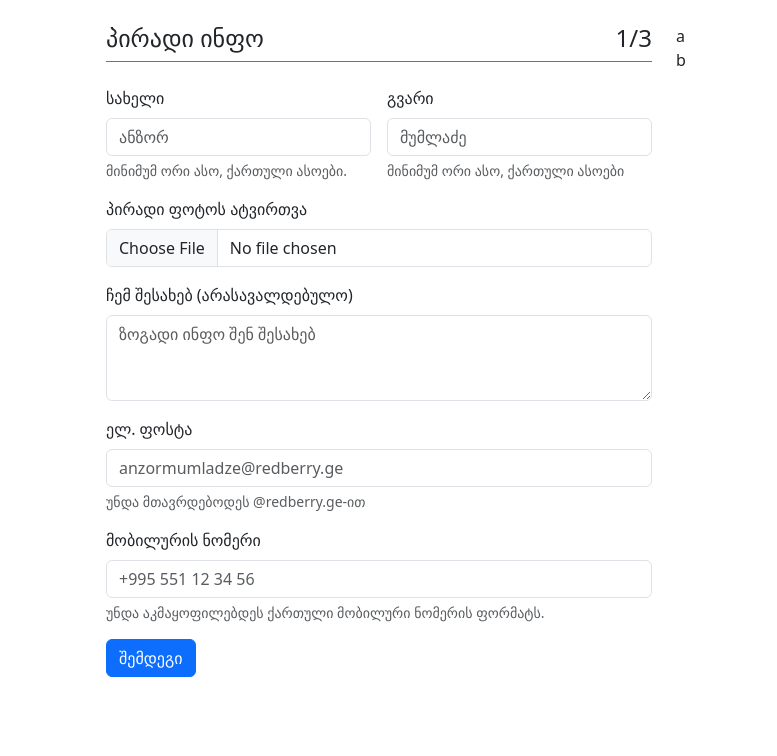
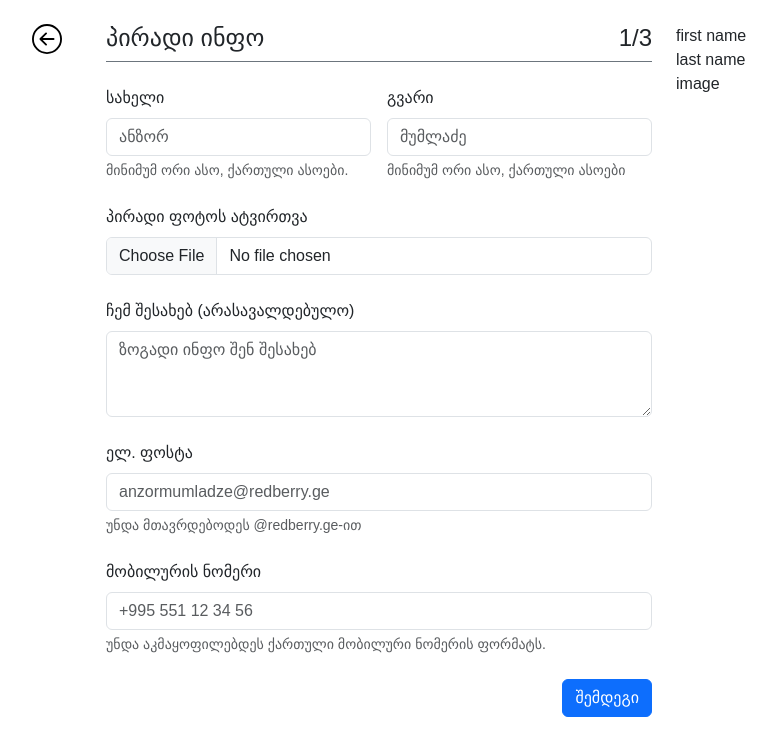
Before and after one commit to AlexanderMtchedlidze/redberryProject, a plain HTML site: page general_information.html in a window 1280 px wide. Shown: the whole page, without its empty margins (71-848 px from the left). Drawn offline with nearby package versions, Linux system fonts and the light colour scheme; a web font is replaced by a local one.

Commit message:
fixed stashing problem

```diff
--- a/general_information.html
+++ b/general_information.html
@@ -9,20 +9,28 @@
   <link href="https://cdn.jsdelivr.net/npm/bootstrap@5.3.0-alpha1/dist/css/bootstrap.min.css" rel="stylesheet"
     integrity="sha384-GLhlTQ8iRABdZLl6O3oVMWSktQOp6b7In1Zl3/Jr59b6EGGoI1aFkw7cmDA6j6gD" crossorigin="anonymous">
   <script src="./general_information.js"></script>
+  <link rel="stylesheet" href="./styles.css">
 </head>
 
-<body>
-  <div class="container">
-    <div class="row justify-content-center mt-4">
-      <div class="col-6">
+<body id="bootstrap-overrides">
+  <div class="container mt-4">
+    <div class="row">
+      <div class="col-lg-1 d-flex justify-content-center">
+        <a href="index.html">
+          <img src="icons/arrow-left-circle.svg" alt="icon" class="go-back-icon">
+        </a>
+      </div>
+      <div class="col-lg-6">
+        <form>
           <div class="h4 pb-2 mb-4 border-bottom border-secondary d-flex justify-content-between">
             <div>პირადი ინფო</div>
             <div>1/3</div>
           </div>
-        <div class="row mb-3 g-3">
+          <div class="row mb-4 g-3">
             <div class="col">
               <label for="nameInput" class="form-label">სახელი</label>
-            <input type="text" id="nameInput" class="form-control" placeholder="ანზორ" aria-label="First name">
+              <input type="text" id="nameInput" class="form-control custom-outline" style="outline-color: red;"
+                placeholder="ანზორ" aria-label="First name">
               <div class="form-text">მინიმუმ ორი ასო, ქართული ასოები.</div>
             </div>
             <div class="col">
@@ -31,36 +39,34 @@
               <div class="form-text">მინიმუმ ორი ასო, ქართული ასოები</div>
             </div>
           </div>
-        <div class="mb-3">
+          <div class="mb-4">
             <label for="formFile" class="form-label">პირადი ფოტოს ატვირთვა</label>
             <input class="form-control" type="file" id="formFile">
           </div>
-        <div class="mb-3">
+          <div class="mb-4">
             <label for="aboutMeInput" class="form-label">ჩემ შესახებ (არასავალდებულო)</label>
             <textarea class="form-control" id="aboutMeInput" rows="3" placeholder="ზოგადი ინფო შენ შესახებ"></textarea>
           </div>
-        <div class="mb-3">
+          <div class="mb-4">
             <label for="emailInput" class="form-label">ელ. ფოსტა</label>
             <input type="email" class="form-control" id="emailInput" placeholder="anzormumladze@redberry.ge" />
             <div class="form-text">უნდა მთავრდებოდეს @redberry.ge-ით</div>
           </div>
-        <div class="mb-3">
+          <div class="mb-4">
             <label for="telInput" class="form-label">მობილურის ნომერი</label>
             <input type="tel" class="form-control" id="telInput" placeholder="+995 551 12 34 56" />
             <div class="form-text">უნდა აკმაყოფილებდეს ქართული მობილური ნომერის ფორმატს.</div>
           </div>
-        <div class="d-flex justify-content-right">
-          <button type="button" class="btn btn-primary">შემდეგი</button>
+          <div class="d-flex justify-content-end" id="submit">
+            <button type="button" class="btn btn-primary next-button">შემდეგი</button>
           </div>
+        </form>
       </div>
-      <div class="col-4">
-        <div id="firstName">a</div>
-        <div id="lastName">b</div>
-        <div id="aboutMe"></div>
+      <div class="col-lg-5">
+        <div id="firstName">first name</div>
+        <div id="lastName">last name</div>
+        <div>image</div>
       </div>
-    </div>
-  </div>
-
 </body>
 
 </html>
--- a/general_information.js
+++ b/general_information.js
@@ -3,10 +3,13 @@ document.addEventListener("DOMContentLoaded", () => {
     let lastNameInput = document.getElementById("lastNameInput");
     let emailInput = document.getElementById("emailInput");
     let telInput = document.getElementById("telInput");
+    let submit = document.getElementById("submit");
     nameInput.addEventListener("input", firstNameValidation);
     lastNameInput.addEventListener("input", lastNameValidation);
     emailInput.addEventListener("input", emailValidation);
     telInput.addEventListener("input", telValidation);
+
+    submit.disabled = true;
 })
 
 function firstNameValidation(e) {
@@ -18,7 +21,9 @@ function firstNameValidation(e) {
     firstName.innerHTML = text;
 
     if (validation) {
-
+        e.target.classList.remove("error");
+    } else {
+        e.target.classList.add("error");
     }
 }
 
```
Also changed, not shown: index.html (+10 -7 lines). Lines whose indentation alone changed are shown as unchanged.
